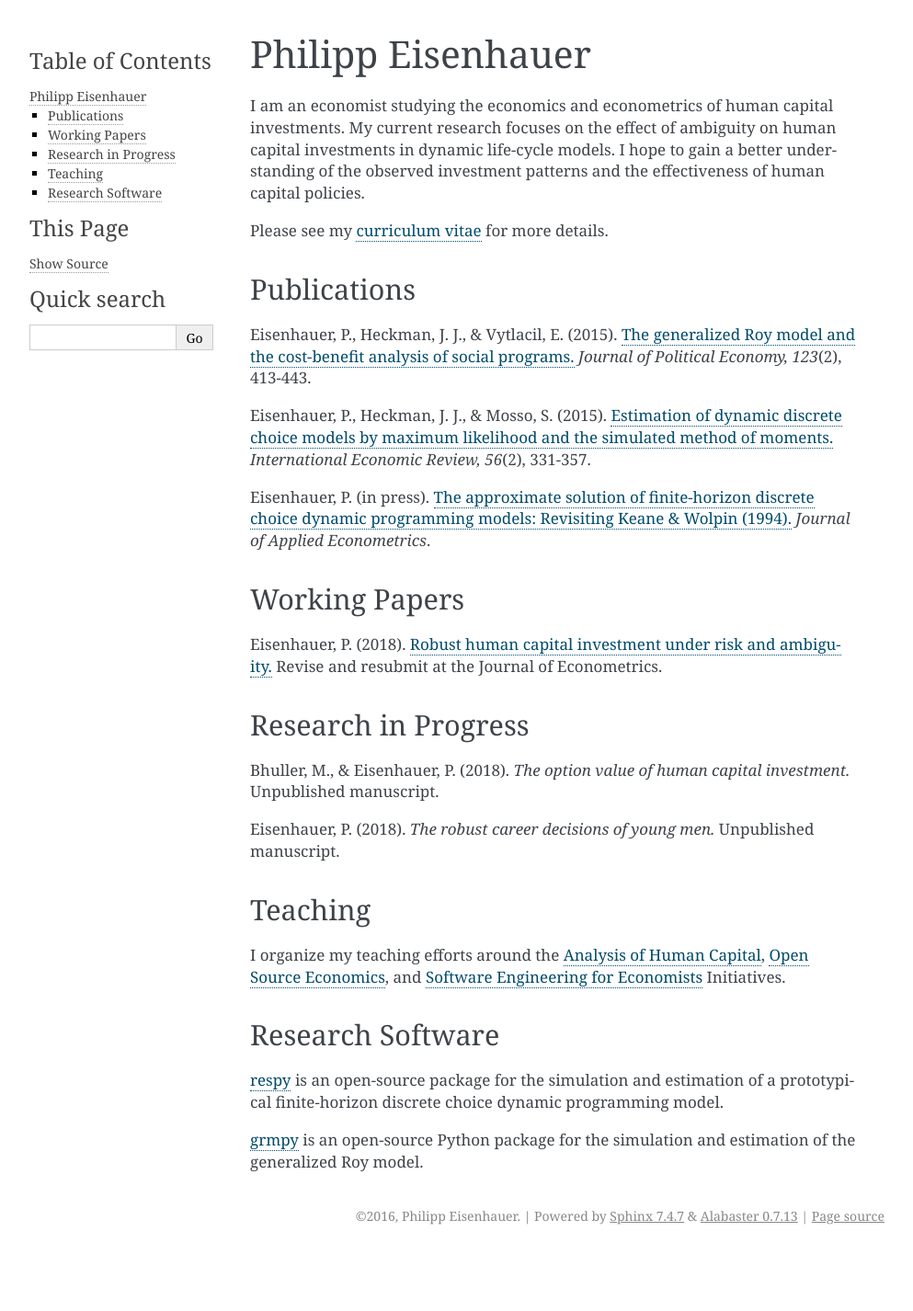
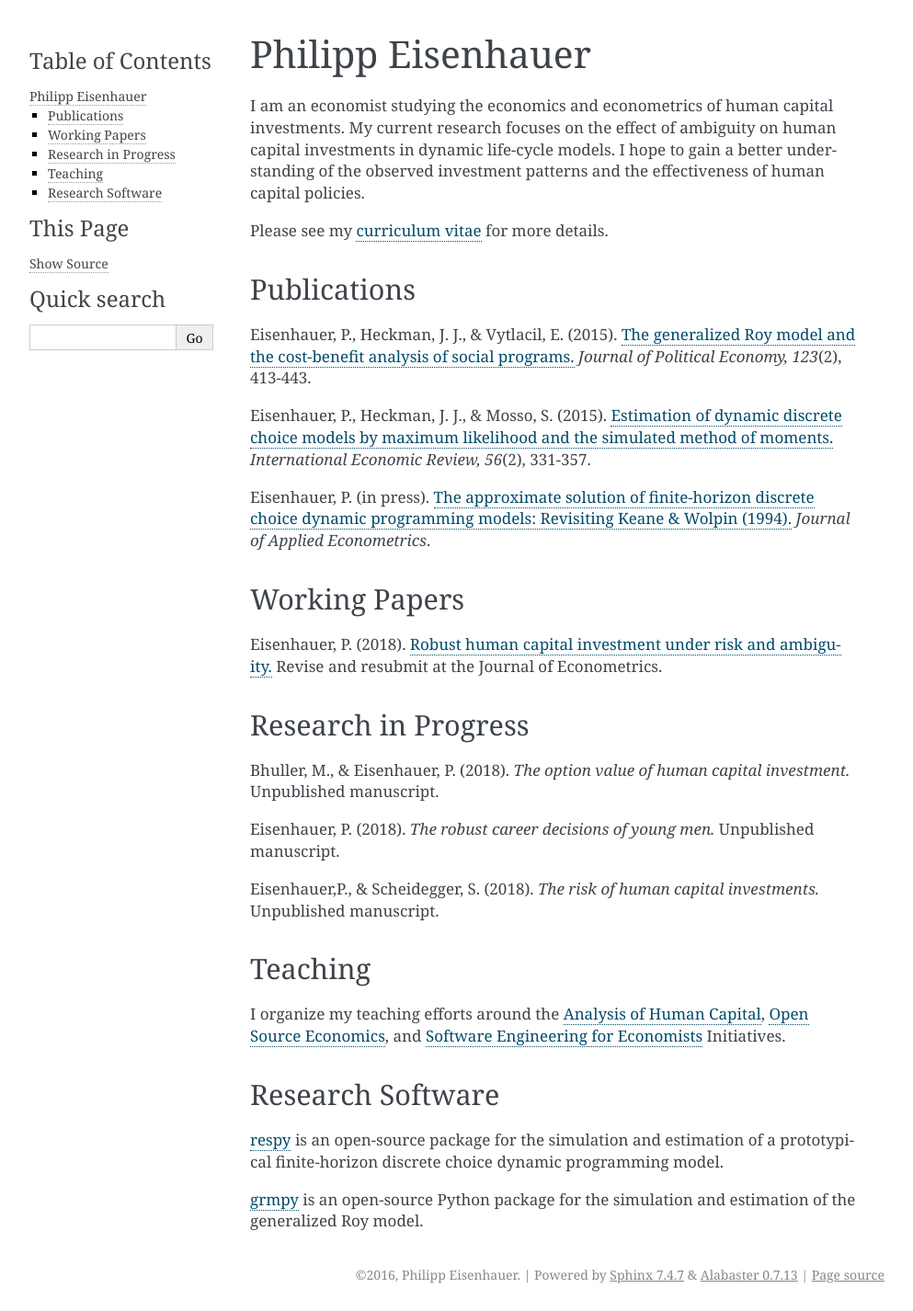
Before and after one commit to anhnguyendepocen/peisenha.github.io, a Sphinx documentation site: the page built from source/index.rst, in a window 1280 px wide. Shown: the whole page at 92% size, without its empty margins (148-1141 px from the left). Built offline with Sphinx 7.4.7, drawn with Linux system fonts in a browser that asks for light colours; before the commit the page ends 1362 px from its top, so only the background shows below that.

Commit message:
Added Eisenhauer.2018b

```diff
--- a/source/index.rst
+++ b/source/index.rst
@@ -31,6 +31,8 @@ Bhuller, M., & Eisenhauer, P. (2018). *The option value of human capital investm
 
 Eisenhauer, P. (2018). *The robust career decisions of young men.* Unpublished manuscript.
 
+Eisenhauer,P., & Scheidegger, S. (2018). *The risk of human capital investments.* Unpublished manuscript.
+
 Teaching
 ^^^^^^^^
 
```
Also changed, not shown: 4 other files.
